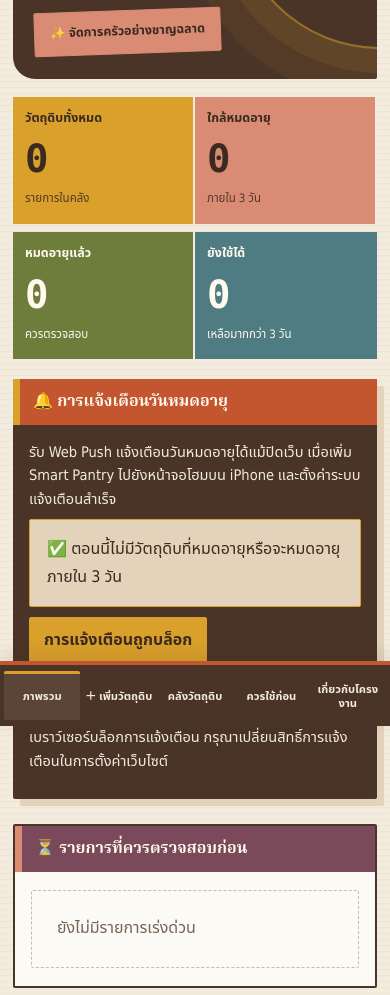
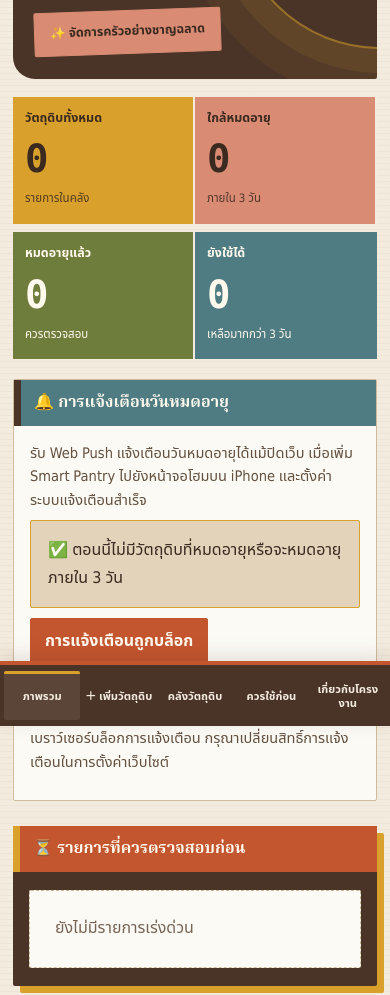
Before and after one commit to MJusermeowzaeiei/smart-pantry, a plain HTML site: page index.html in a window 390 px wide. Shown: the part 118-1113 px from the top of the page. Drawn offline with Linux system fonts and the light colour scheme.

Commit message:
Make the use-first section the dashboard focal point
Correct dashboard visual hierarchy to spotlight the use-first list.

```diff
--- a/index.html
+++ b/index.html
@@ -548,6 +548,42 @@ pre{background:var(--sand);border-radius:2px;color:var(--ink-deep)}
  *,*::before,*::after{animation:none!important;transition:none!important;scroll-behavior:auto!important}
 }
 
+
+/* Final hierarchy correction: make the actual "ควรใช้ก่อน" section the hero panel */
+#dashboard>.stats+.panel{
+ background:#FCFAF5;color:var(--ink-deep);padding:22px 24px 24px;
+ border:1px solid var(--ledger-line);box-shadow:none;transform:none;
+}
+#dashboard>.stats+.panel h2{
+ margin:-22px -24px 17px;background:var(--dusty-teal);
+ border-left-color:var(--chocolate);color:#FFF9EE;
+}
+#dashboard>.stats+.panel p,#dashboard>.stats+.panel .muted{color:#625040}
+#dashboard>.stats+.panel .hint{background:#E2D3BA;color:var(--ink-deep);border-color:#D9A02B}
+#dashboard>.stats+.panel .primary{background:var(--terracotta);color:#FFF9EE;border-color:var(--terracotta)}
+#dashboard>.stats+.panel .secondary{background:var(--sand);color:var(--chocolate);border-color:var(--ledger-line)}
+#dashboard>.stats+.panel+.panel{
+ grid-column:1;grid-row:3;background:var(--chocolate);color:var(--paper-cream);
+ border:0;padding:24px;box-shadow:7px 7px 0 var(--mustard);transform:rotate(-.3deg);
+}
+#dashboard>.stats+.panel+.panel h2{
+ margin:-24px -24px 20px;background:var(--terracotta);
+ border-left-color:var(--mustard);color:#FFF9EE;
+}
+#dashboard>.stats+.panel+.panel .item{color:var(--paper-cream);border-bottom-color:#766154}
+#dashboard>.stats+.panel+.panel .item h3{color:var(--paper-cream)}
+#dashboard>.stats+.panel+.panel .item .muted{color:var(--sand)}
+#dashboard>.stats+.panel+.panel .item .tag{color:var(--sand);border-color:#766154}
+#dashboard>.stats+.panel+.panel .life-meter{background:#766154}
+#dashboard>.stats+.panel+.panel .item:hover{background:#5B4538}
+#dashboard>.stats+.panel+.panel+.hint{background:var(--dusty-teal);border:0;border-radius:2px;color:#FFF9EE;padding:21px;box-shadow:5px 5px 0 var(--sand)}
+@media(max-width:700px){
+ #dashboard>.stats+.panel{padding:18px 16px;transform:none}
+ #dashboard>.stats+.panel h2{margin:-18px -16px 17px}
+ #dashboard>.stats+.panel+.panel{padding:18px 16px;transform:none}
+ #dashboard>.stats+.panel+.panel h2{margin:-18px -16px 18px}
+}
+
 </style></head>
 <body><main class="wrap">
 <header class="hero"><div><h1>🥬 Smart Pantry</h1><p>รู้ก่อนหมด ใช้ให้ทัน ลดอาหารเหลือทิ้ง</p></div><span class="tag">✨ จัดการครัวอย่างชาญฉลาด</span></header>
```
